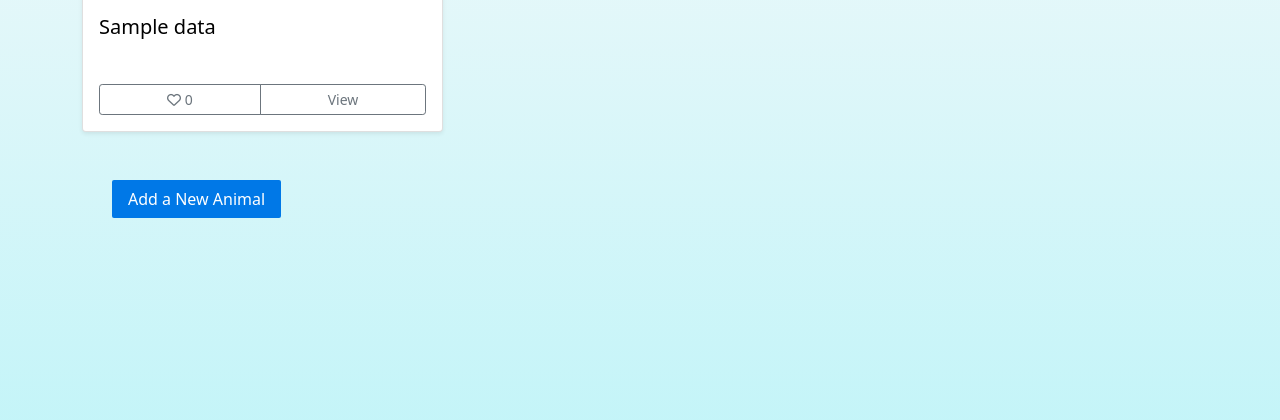
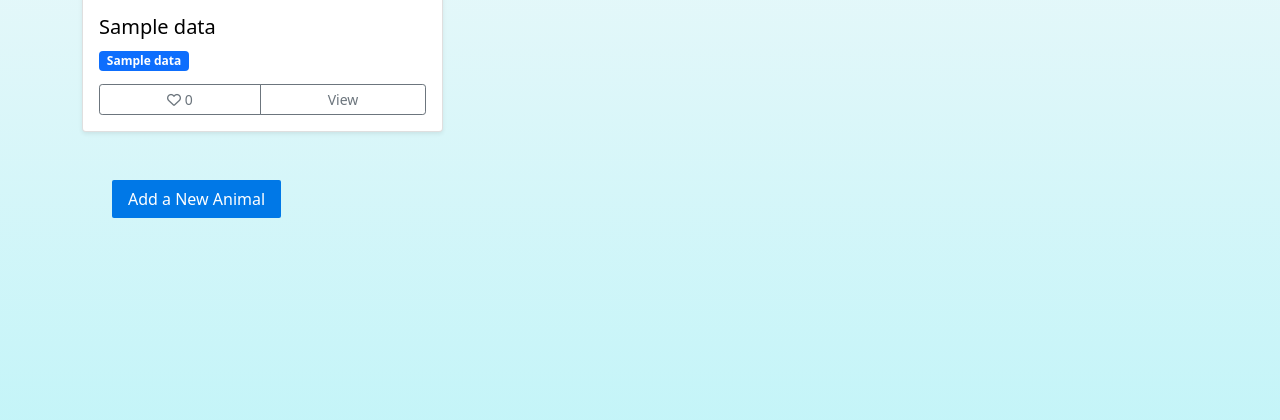
Before and after one commit to WileyBui/Animal-Watch, a Flask app: template templates/feed.html in a window 1280 px wide. Shown: the part 292-712 px from the top of the page. Run offline with Flask 2, Linux system fonts and the light colour scheme; the template is opened without the code that fills it: most values are stand-ins (such as "Sample title", 1, 10 or a date in 2020); a database or web service that is not in the repository returns one stand-in record (values such as "Sample title"); some libraries are stand-ins or nearby versions.

Commit message:
Updating tags color to primary

```diff
--- a/templates/helper_html/animal_card.html
+++ b/templates/helper_html/animal_card.html
@@ -9,7 +9,7 @@
       <!-- <hr /> -->
       <div class="animal-tags">
         {% for i in range(post_tags.split("; ")|length) %}
-          <span class="badge bg-{{ post_tags_color.split('; ')[i] }}">{{ post_tags.split("; ")[i] }}</span>
+          <span class="badge bg-primary">{{ post_tags.split("; ")[i] }}</span>
         {% endfor %}
       </div>
 
--- a/templates/helper_html/animal_look_up_q_and_a.html
+++ b/templates/helper_html/animal_look_up_q_and_a.html
@@ -32,7 +32,7 @@
           <form role="form" action="{{ url_for('reply_comment', animal_id=animal_id) }}" method="POST" enctype="multipart/form-data">
             <div class="mb-3">
               <label for="reply-message-text" class="col-form-label">Description</label>
-              <textarea class="form-control" id="reply-message-text" required name="description">{{username}} said: "{{user_text}}"
+              <textarea class="form-control" id="reply-message-text" required name="description" rows="7">{{username}} said: "{{user_text}}"
               </textarea>
             </div>
             <div class="modal-footer">
```
